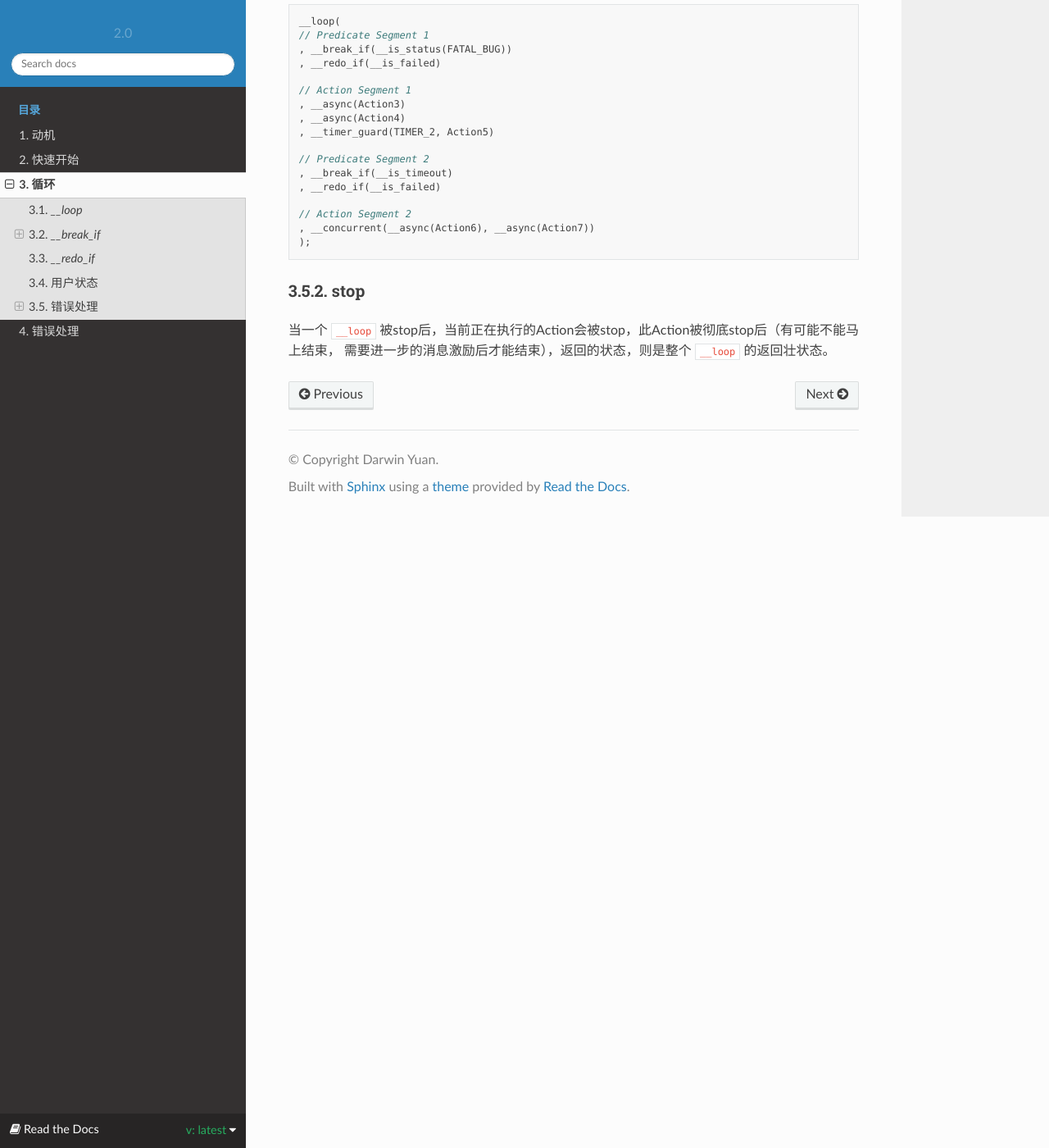
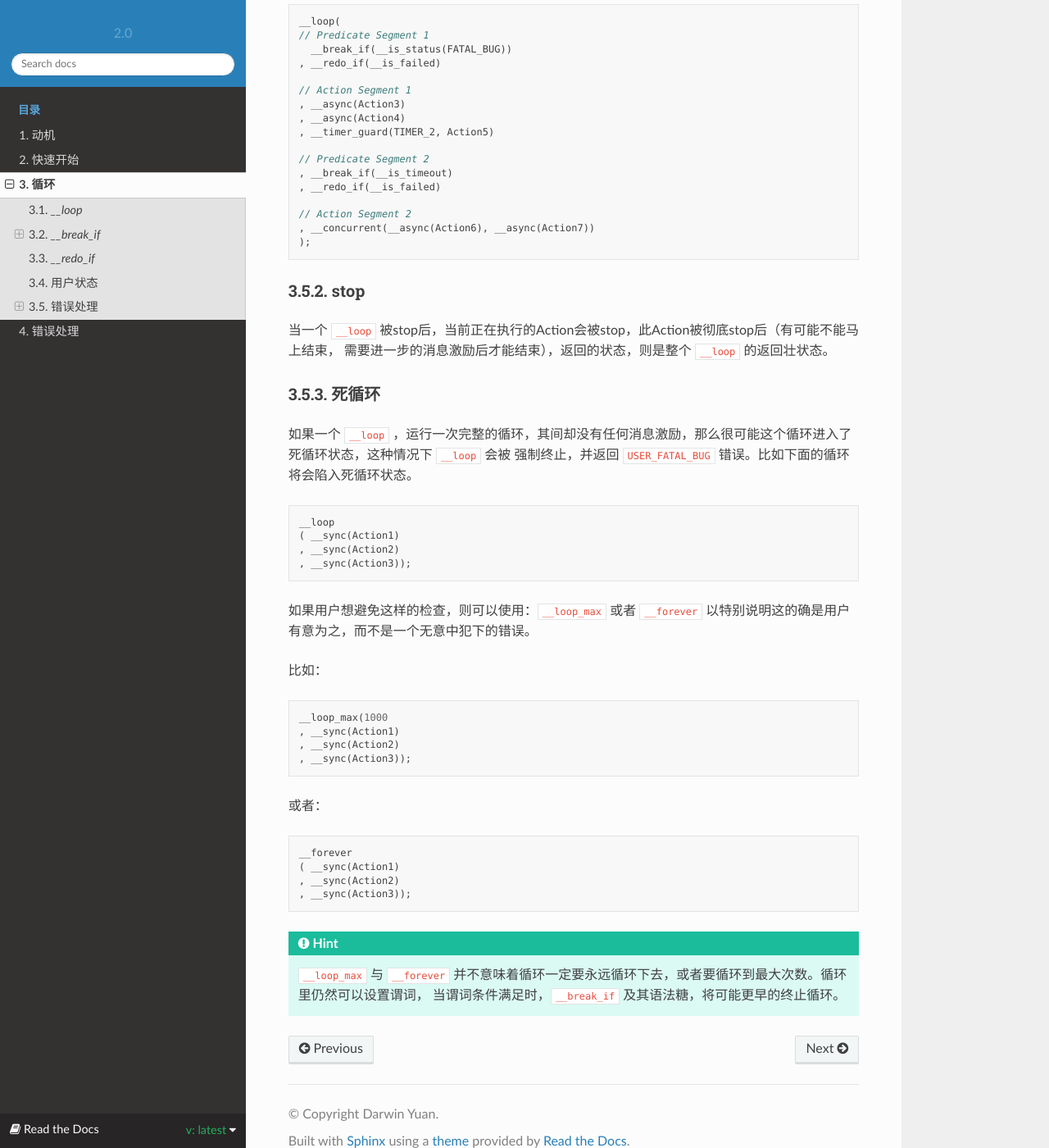
Before and after one commit to godsme/trans-dsl-2, a Sphinx documentation site: the page built from doc/source/loop.rst, in a window 1280 px wide and 1400 px high, scrolled down 5927 px. Shown: the whole window at 82% size. Built offline with Sphinx 7.4.7 and the Read the Docs theme 2.0.0, drawn with Linux system fonts in a browser that asks for light colours.

Commit message:
added more doc

```diff
--- a/doc/source/loop.rst
+++ b/doc/source/loop.rst
@@ -45,8 +45,8 @@
 
 .. code-block:: c++
 
-   __loop(
-   , __sync(Action1)
+   __loop
+   ( __sync(Action1)
    , __async(Action2)
    , __timer_guard(TIMER_2, Action3)
    , __concurrent(__async(Action3), __async(Action5))
@@ -64,8 +64,8 @@
 
 .. code-block:: c++
 
-   __loop(
-   , __sync(Action1)
+   __loop
+   ( __sync(Action1)
    , __async(Action2)
    , __timer_guard(TIMER_2, Action3)
    , __break_if(__is_timeout)
@@ -102,8 +102,8 @@
    , __concurrent(__async(Action3), __async(Action5))
    );
 
-   __loop(
-   , __sync(Action1)
+   __loop
+   ( __sync(Action1)
    , __async(Action2)
    , __timer_guard(TIMER_2, Action3)
    , __concurrent(__async(Action3), __async(Action5))
@@ -124,8 +124,8 @@
    , __concurrent(__async(Action3), __async(Action5))
    );
 
-   __loop(
-   , __sync(Action1)
+   __loop
+   ( __sync(Action1)
    , __async(Action2)
    , __timer_guard(TIMER_2, Action3)
    , __concurrent(__async(Action3), __async(Action5))
@@ -143,8 +143,8 @@
 
 .. code-block:: c++
 
-   __loop(
-   , __sync(Action1)
+   __loop
+   ( __sync(Action1)
    , __async(Action2)
    , __timer_guard(TIMER_2, Action3)
    , __concurrent(__async(Action3), __async(Action5))
@@ -162,8 +162,8 @@
 
 .. code-block:: c++
 
-   __loop(
-   , __sync(Action1)
+   __loop
+   ( __sync(Action1)
    , __async(Action2)
    , __timer_guard(TIMER_2, Action3)
    , __redo_if(__is_timeout)
@@ -231,7 +231,7 @@
 
    __loop(
    // Action Segment 1
-   , __sync(Action1)
+     __sync(Action1)
    , __async(Action2)
 
    // Predicate Segment 1
@@ -276,7 +276,7 @@
 
    __loop(
    // Predicate Segment 1
-   , __break_if(__is_status(FATAL_BUG))
+     __break_if(__is_status(FATAL_BUG))
    , __redo_if(__is_failed)
 
    // Action Segment 1
@@ -297,3 +297,40 @@ stop
 
 当一个 ``__loop`` 被stop后，当前正在执行的Action会被stop，此Action被彻底stop后（有可能不能马上结束，
 需要进一步的消息激励后才能结束），返回的状态，则是整个 ``__loop`` 的返回壮状态。
+
+死循环
++++++++
+
+如果一个 ``__loop`` ，运行一次完整的循环，其间却没有任何消息激励，那么很可能这个循环进入了死循环状态，这种情况下 ``__loop`` 会被
+强制终止，并返回 ``USER_FATAL_BUG`` 错误。比如下面的循环将会陷入死循环状态。
+
+.. code-block:: c++
+
+   __loop
+   ( __sync(Action1)
+   , __sync(Action2)
+   , __sync(Action3));
+
+如果用户想避免这样的检查，则可以使用：``__loop_max`` 或者 ``__forever`` 以特别说明这的确是用户有意为之，而不是一个无意中犯下的错误。
+
+比如：
+
+.. code-block:: c++
+
+   __loop_max(1000
+   , __sync(Action1)
+   , __sync(Action2)
+   , __sync(Action3));
+
+或者：
+
+.. code-block:: c++
+
+   __forever
+   ( __sync(Action1)
+   , __sync(Action2)
+   , __sync(Action3));
+
+.. Hint::
+   ``__loop_max`` 与 ``__forever`` 并不意味着循环一定要永远循环下去，或者要循环到最大次数。循环里仍然可以设置谓词，
+   当谓词条件满足时，``__break_if`` 及其语法糖，将可能更早的终止循环。
```
